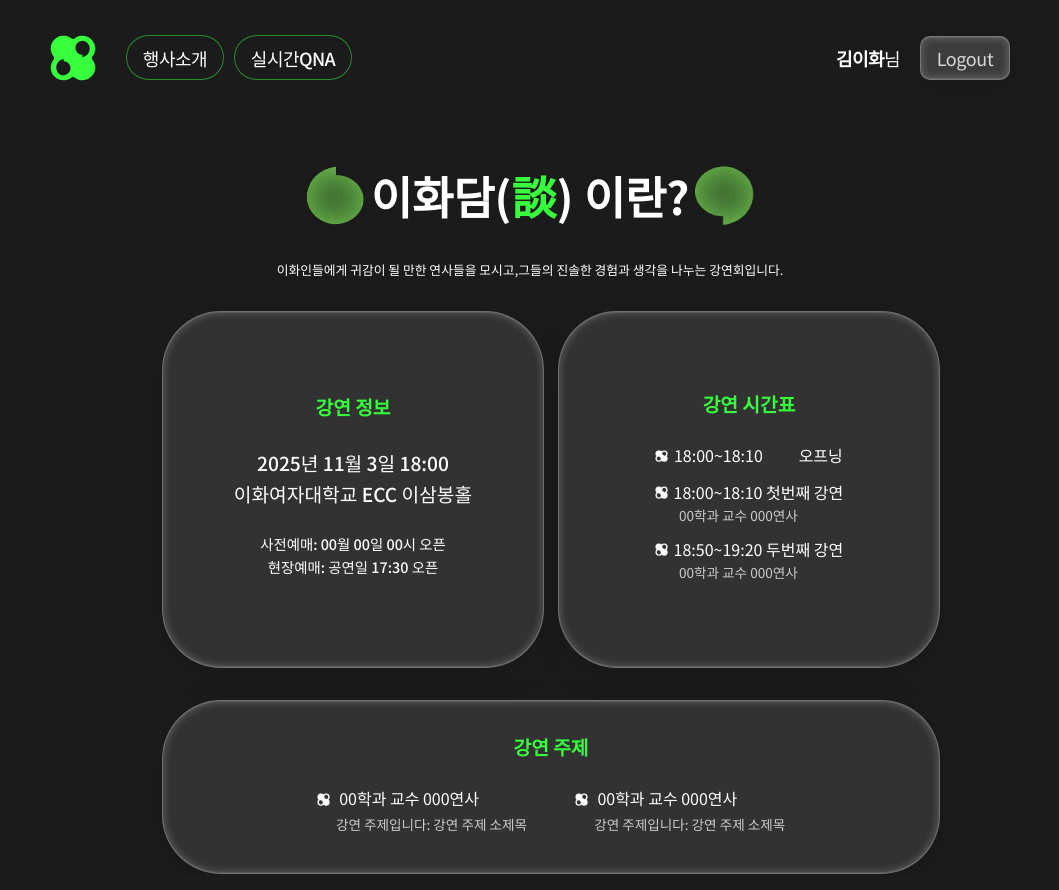
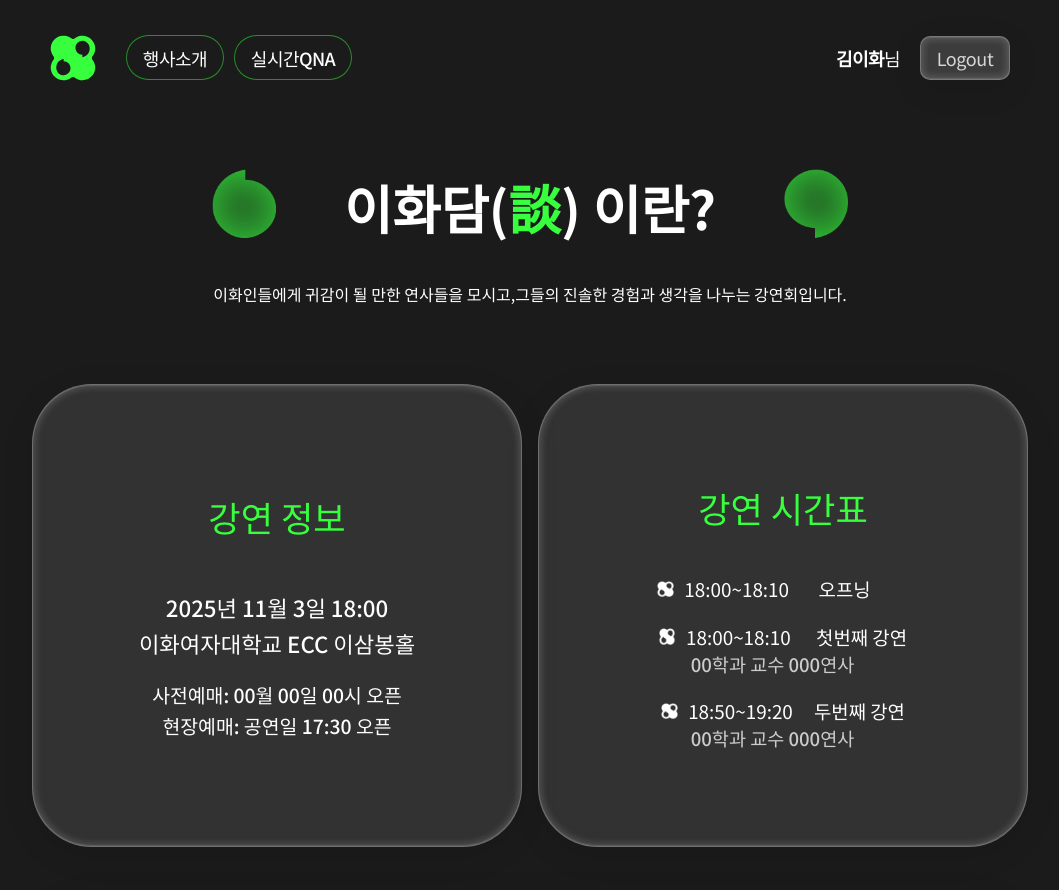
Before and after one commit to Ewhaian-WebEngineering/padlet, a React (Vite) app in the folder front/: page /event-info in a window 1280 px wide. Shown: the top 890 px of the page, without its empty margins (110-1169 px from the left). Built offline with nearby package versions, Linux system fonts and the light colour scheme.

Commit message:
style(#19):마진/패딩수정 & 폰트 weight수정, 로고수정, 강연자정보 처리

```diff
--- a/front/src/App.jsx
+++ b/front/src/App.jsx
@@ -7,6 +7,7 @@ function App() {
     <Router>
       <Routes>
         <Route path="/qna" element={<QnaPage />} />
+
         <Route path="/event-info" element={<EventPage />} />
       </Routes>
     </Router>
--- a/front/src/data/eventInfo.json
+++ b/front/src/data/eventInfo.json
@@ -2,5 +2,9 @@
   "date": "2025년 11월 3일 18:00",
   "location": "이화여자대학교 ECC 이삼봉홀",
   "preSale": "00월 00일 00시 오픈",
-  "onsiteSale": "공연일 17:30 오픈"
+  "onsiteSale": "공연일 17:30 오픈",
+  "speaker1": "00학과 교수   000연사",
+  "speaker2": "00학과 교수   000연사",
+  "title1": "강연 주제입니다: 강연 주제 소제목",
+  "title2": "강연 주제입니다: 강연 주제 소제목"
 }
--- a/front/src/pages/eventPage/EventPage.jsx
+++ b/front/src/pages/eventPage/EventPage.jsx
@@ -35,24 +35,30 @@ function IntroPage() {
 
         {/* 3. cardContainer-card 3개 위치  */}
         <S.CardContainer>
-          <S.Card className="square" style={{ maxHeight: 180 }}>
+          <S.Card className="square">
             <S.CardTitle>강연 정보</S.CardTitle>
+            <S.CardContent>
               <div className="time">
                 <h3>{eventInfo.date}</h3>
                 <h3>{eventInfo.location}</h3>
               </div>
-
+              <div className="reservation">
                 <h3>사전예매: {eventInfo.preSale}</h3>
                 <h3>현장예매: {eventInfo.onsiteSale}</h3>
+              </div>
+            </S.CardContent>
           </S.Card>
 
-          <S.Card className="square">
-            <S.CardTitle>강연 시간표</S.CardTitle>
+          <S.Card className="square long-card">
+            <S.CardTitle2>강연 시간표</S.CardTitle2>
             <S.CardList>
               <S.CardItem>
                 <S.LogoDot src={logoDott} alt="logo" className="firstDot" />
                 <div className="text">
-                  <h3>18:00~18:10 &nbsp; &nbsp; &nbsp;&nbsp; &nbsp; 오프닝</h3>
+                  <h3>
+                    18:00~18:10 &nbsp;&nbsp; &nbsp;&nbsp;
+                    오프닝&nbsp;&nbsp;&nbsp;&nbsp;&nbsp;&nbsp;&nbsp;&nbsp;&nbsp;
+                  </h3>
                 </div>
               </S.CardItem>
 
@@ -60,31 +66,31 @@ function IntroPage() {
                 <S.LogoDot src={logoDott} alt="logo" />
 
                 <div className="text">
-                  <h3>18:00~18:10 첫번째 강연</h3>
-                  <p>00학과 교수 000연사</p>
+                  <h3>18:00~18:10 &nbsp; &nbsp; &nbsp;첫번째 강연</h3>
+                  <p> {eventInfo.speaker1}</p>
                 </div>
               </S.CardItem>
 
               <S.CardItem>
                 <S.LogoDot src={logoDott} alt="logo" />
                 <div className="text">
-                  <h3>18:50~19:20 두번째 강연</h3>
-                  <p>00학과 교수 000연사</p>
+                  <h3>18:50~19:20 &nbsp;&nbsp; &nbsp;두번째 강연</h3>
+                  <p> {eventInfo.speaker2}</p>
                 </div>
               </S.CardItem>
             </S.CardList>
           </S.Card>
 
           <S.Card className="full">
-            <S.CardTitle>강연 주제</S.CardTitle>
+            <S.CardTitle3>강연 주제</S.CardTitle3>
             <S.CardList2>
               <S.CardItem2>
                 <div className="CardItems22">
                   <div className="firstLine">
                     <S.LogoDot src={logoDott} alt="logo" />
-                    <h3>00학과 교수 000연사</h3>
+                    <h3>{eventInfo.speaker1}</h3>
                   </div>
-                  <p>강연 주제입니다: 강연 주제 소제목</p>
+                  <p>{eventInfo.title1}</p>
                 </div>
               </S.CardItem2>
 
@@ -92,9 +98,9 @@ function IntroPage() {
                 <div className="CardItems22">
                   <div className="firstLine">
                     <S.LogoDot src={logoDott} alt="logo" />
-                    <h3>00학과 교수 000연사</h3>
+                    <h3>{eventInfo.speaker2}</h3>
                   </div>
-                  <p>강연 주제입니다: 강연 주제 소제목</p>
+                  <p>{eventInfo.title2}</p>
                 </div>
               </S.CardItem2>
             </S.CardList2>
--- a/front/src/pages/eventPage/EventPage.style.js
+++ b/front/src/pages/eventPage/EventPage.style.js
@@ -1,25 +1,41 @@
 import styled from "styled-components";
 
+export const PageContainer = styled.div`
+  @media (max-width: ${({ theme }) => theme.breakpoints.mobile}) {
+    padding-bottom: 180px;
+  }
+`;
+
 export const TitleContainer = styled.div`
-  margin-top: 3rem;
   display: flex;
   justify-content: center;
-  gap: 0.2rem;
+
+  @media (max-width: ${({ theme }) => theme.breakpoints.mobile}) {
+    margin-top: 1.75rem;
+    margin-bottom: 1.875px;
+    gap: 22px;
+  }
+  @media (min-width: ${({ theme }) => theme.breakpoints.tablet}) {
+    gap: 4.25rem;
+    margin-top: 54px;
+  }
 `;
 
 export const Logo = styled.img`
   width: 4rem;
-  height: 4rem;
+  height: 4.3rem;
   flex-shrink: 0;
+
   @media (max-width: ${({ theme }) => theme.breakpoints.mobile}) {
-    width: 3rem;
-    height: 3rem;
+    width: 30px;
+    height: 36px;
     display: inline-block;
+    margin-top: 5px;
   }
 `;
 export const LogoDot = styled.img`
-  width: 0.8rem;
-  height: 0.8rem;
+  width: 1.03rem;
+  height: 1.03rem;
   flex-shrink: 0;
   display: inline-block;
   vertical-align: middle;
@@ -30,7 +46,7 @@ export const LogoDot = styled.img`
   }
 `;
 export const Title = styled.div`
-  font-size: 2.4rem;
+  font-size: 2.8rem;
 
   .green {
     color: #37ff3e;
@@ -42,14 +58,19 @@ export const Title = styled.div`
 `;
 
 export const Content = styled.div`
-  font-size: 0.8rem;
   margin: 2rem;
   text-align: center;
+  @media (max-width: ${({ theme }) => theme.breakpoints.mobile}) {
+    margin-bottom: 33px;
+    font-size: 0.75rem;
+  }
 
   @media (min-width: ${({ theme }) => theme.breakpoints.tablet}) {
     display: flex;
     justify-content: center;
     text-align: center;
+    font-size: 1rem;
+    margin-top: 37px;
   }
 `;
 
@@ -61,35 +82,33 @@ export const CardContainer = styled.div`
 
   /* 태블릿 이상에서는: 2열 */
   @media (min-width: ${({ theme }) => theme.breakpoints.tablet}) {
-    grid-template-columns: repeat(2, minmax(300px, 340px));
+    grid-template-columns: repeat(2, 490px);
+    padding-bottom: 80px;
+    margin-top: 78px;
     justify-content: center; /* 그리드 자체 중앙 */
-    justify-items: stretch; /* 셀 안의 카드 중앙 */
-
-    column-gap: 3.5rem;
+    justify-items: stretch;
+    column-gap: 16px;
+    row-gap: 44.7px;
   }
 
   /* 모바일 1열로 */
-  @media (max-width: ${({ theme }) => theme.breakpoints.tablet}) {
+  @media (max-width: ${({ theme }) => theme.breakpoints.mobile}) {
     grid-template-columns: 1fr;
     justify-items: center;
-    gap: 2rem 2rem;
+    gap: 1.87rem 1.5rem;
 
-    padding-bottom: calc(96px + env(safe-area-inset-bottom, 0px));
+    padding-bottom: 115px;
   }
 `;
 
 export const Card = styled.div`
   background-color: rgba(255, 255, 255, 0.1);
-  margin-top: 1rem;
-  border-radius: 59px;
-
+  border-radius: 59.69px;
   text-align: center;
   line-height: 1.6;
-  padding: 15px 20px 40px 20px;
-
   width: 100%;
-  max-width: 580px;
-  margin: 0 auto 0 auto;
+  margin: 0 auto;
+  box-sizing: border-box;
 
   border: 1px solid rgba(255, 255, 255, 0.3);
   backdrop-filter: blur(8px);
@@ -102,51 +121,148 @@ export const Card = styled.div`
   /* pc 버전에서는  두카드& 정사각형 느낌으로 구현 */
   &.square {
     @media (min-width: ${({ theme }) => theme.breakpoints.tablet}) {
-      min-height: 300px; /* 내용이 많으면 더 커질 수 있음 */
       display: flex;
       flex-direction: column;
-      justify-content: center; /* 카드 안 내용 중앙 */
+      justify-content: center;
+      width: 490px;
+      height: 463px;
+
+      box-sizing: border-box;
     }
   }
   /* pc버전에서: 아래 카드: 두 칼럼 모두 차지 */
   &.full {
     @media (min-width: ${({ theme }) => theme.breakpoints.tablet}) {
       grid-column: 1 / -1;
-      max-width: 1000px; /* 2칸 + 간격 합친 폭에서  상한 */
+      max-width: 996px;
+      min-height: 289px;
+      margin-bottom: 274px;
     }
   }
 
   h3 {
-    font-size: 0.9rem;
+    font-size: 1.21rem;
     font-weight: 500;
   }
-  .time {
-    margin-bottom: 1.4rem;
+
+  .time h3 {
+    font-size: 1.39rem;
+    font-weight: 500;
   }
-  .time h3 {
-    font-size: 1.2rem;
+
+  /*모바일 버전 카드*/
+
+  @media (max-width: ${({ theme }) => theme.breakpoints.mobile}) {
+    width: 327px;
+    height: 207px;
+    padding: 25px 0 25px;
+    border-radius: 40px;
+    box-sizing: border-box;
+
+    &.long-card {
+      height: 252px;
+    }
+
+    display: flex;
+    flex-direction: column;
+    justify-content: flex-start;
+
+    .time h3 {
+      font-size: 0.94rem;
+      font-weight: 500;
+    }
+    .text h3 {
+      font-size: 0.875rem;
+      font-weight: 500;
+    }
+    .text p {
+      font-size: 0.875rem;
+      font-weight: 500;
+    }
+
+    h3 {
+      font-size: 0.81rem;
+      font-weight: 400;
+      margin: 0;
+    }
+    .time {
+      margin: 0;
+    }
+  }
+`;
+export const CardContent = styled.div`
+  display: flex;
+  flex-direction: column;
+  gap: 18px;
+  margin: 0;
+  padding: 0;
+
+  @media (min-width: ${({ theme }) => theme.breakpoints.tablet}) {
+    margin-bottom: 116.11px;
+    font-size: 1.5rem;
   }
 
   @media (max-width: ${({ theme }) => theme.breakpoints.mobile}) {
-    width: 300px;
-    margin: 0 auto;
-    border-radius: 40px;
   }
 `;
+
 export const CardTitle = styled.h2`
   color: #37ff3e;
-  font-weight: bold;
+  font-weight: 400;
+  font-size: 26px;
+  @media (max-width: ${({ theme }) => theme.breakpoints.mobile}) {
+    font-size: 1.2rem; /* 폰트 종류때문에 디자인과 다른것같아서, 약간 줄였습니다*/
+    margin: 0 0 20px; /*(피그마에는 30으로 나와있지만 , 20으로 일단 설정했습니다 )*/
+  }
+
+  @media (min-width: ${({ theme }) => theme.breakpoints.tablet}) {
+    margin-top: 116px;
+    margin-bottom: 44.77px;
+    font-size: 2.2rem;
+  }
+`;
+export const CardTitle2 = styled.h2`
+  color: #37ff3e;
+  font-weight: 400;
   font-size: 1.2rem;
-  margin-top: 1rem;
-  margin-bottom: 1.6rem;
-  text-align: center;
+
+  @media (max-width: ${({ theme }) => theme.breakpoints.mobile}) {
+    margin: 0 0 30px;
+  }
+  @media (min-width: ${({ theme }) => theme.breakpoints.tablet}) {
+    margin-top: 103px;
+    margin-bottom: 39.71px;
+    font-size: 2.2rem;
+  }
+`;
+export const CardTitle3 = styled.h2`
+  color: #37ff3e;
+  font-weight: 400;
+  font-size: 1.2rem;
+
+  @media (max-width: ${({ theme }) => theme.breakpoints.mobile}) {
+    margin: 0 0 20px;
+  }
+
+  @media (min-width: ${({ theme }) => theme.breakpoints.tablet}) {
+    margin-top: 74.47px;
+    margin-bottom: 44.77px;
+    font-size: 2.2rem;
+  }
 `;
 
 export const CardList = styled.div`
   display: flex;
   flex-direction: column;
-  gap: 15px;
   align-items: center;
+
+  @media (min-width: ${({ theme }) => theme.breakpoints.tablet}) {
+    gap: 22px;
+    margin-bottom: 103.46px;
+  }
+  @media (max-width: ${({ theme }) => theme.breakpoints.mobile}) {
+    gap: 19px;
+  }
 `;
 export const CardList2 = styled.div`
   display: flex;
@@ -159,14 +275,23 @@ export const CardList2 = styled.div`
     justify-content: center;
     align-items: flex-start;
     gap: 3rem;
+    margin-bottom: 74.47px;
+  }
+  @media (max-width: ${({ theme }) => theme.breakpoints.mobile}) {
+    gap: 19px;
   }
 `;
 
 export const CardItem = styled.div`
   display: flex;
+
   align-items: baseline; /* 같은 선상(수직 중앙 정렬) */
   justify-content: flex-start;
-  gap: 6px;
+  gap: 10.59px;
+
+  @media (max-width: ${({ theme }) => theme.breakpoints.mobile}) {
+    gap: 0.5rem;
+  }
 
   .text {
     display: flex;
@@ -177,18 +302,19 @@ export const CardItem = styled.div`
     line-height: 1.3;
   }
   h3 {
-    font-size: 1rem;
+    font-size: 1.18rem;
     font-weight: 400;
     line-height: 1.35;
   }
   p {
     margin: 0;
-    font-size: 0.85rem;
+    font-size: 1.16rem;
     color: #ccc;
+    font-weight: 500;
     line-height: 1.35;
   }
   .text p {
-    margin-right: 2.5rem;
+    margin-right: 3rem;
   }
 `;
 
@@ -202,24 +328,42 @@ export const CardItem2 = styled.div`
     align-items: center;
     margin: 0;
     padding: 0;
-    gap: 0.6rem;
+    gap: 10.59px;
     line-height: 1.3;
     margin-bottom: 0.3rem;
   }
   h3 {
-    font-size: 1rem;
-    font-weight: 400;
+    font-size: 1.16rem;
+    font-weight: 500;
     margin: 0;
     line-height: 1.35;
   }
   p {
     margin: 0;
-
-    font-size: 0.85rem;
+    font-weight: 400;
+    font-size: 1.16rem;
     color: #ccc;
     line-height: 1.35;
   }
+
   .CardItems22 p {
-    margin-left: 1.2rem;
+    margin-left: 1.5rem;
+  }
+
+  .CardItems22 p {
+    margin-left: 1.7rem;
+  }
+
+  @media (max-width: ${({ theme }) => theme.breakpoints.mobile}) {
+    .firstLine {
+      gap: 8px;
+    }
+    .firstLine h3 {
+      font-size: 0.875rem;
+      font-weight: 500;
+    }
+    p {
+      font-size: 0.75rem;
+    }
   }
 `;
```
Also changed, not shown: front/src/assets/common/logo2.svg, front/src/assets/common/logo3.svg. Lines whose indentation alone changed are shown as unchanged.
